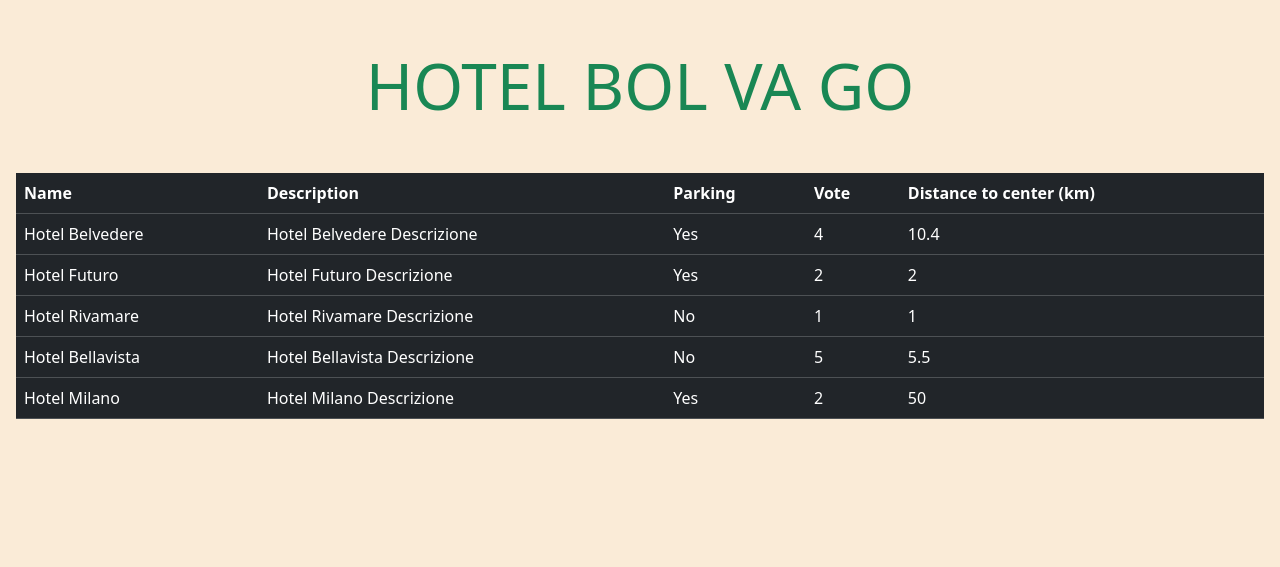
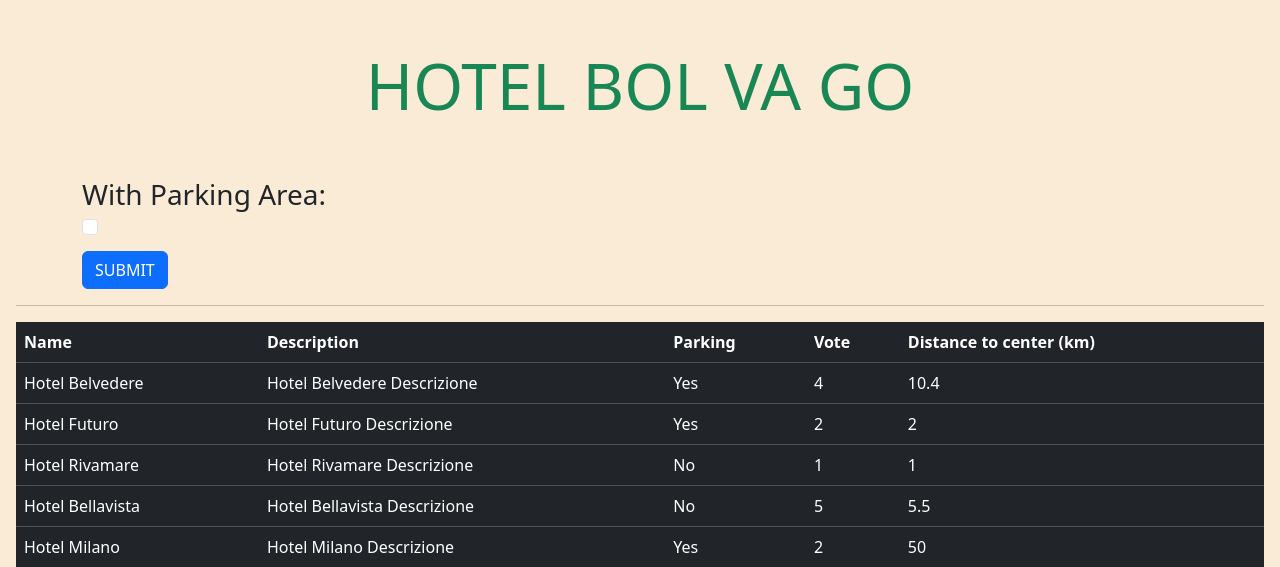
Before and after one commit to vincenzomercadante/php-hotel, a PHP site: page / in a window 1280 px wide. Shown: the top 567 px of the page. Run offline with PHP 8.4, Linux system fonts and the light colour scheme.

Commit message:
feat: add filter on parking slots

```diff
--- a/index.php
+++ b/index.php
@@ -24,6 +24,14 @@ require_once('./main.php');
     <body class="d-flex justify-content-center flex-column px-3">
         <!-- page title -->
         <h1 class="text-center text-success display-3 my-5">HOTEL BOL VA GO</h1>
+
+        <form method="GET" class="container d-flex flex-column align-items-start">
+            <label class="form-check-label fs-3" for="parking">With Parking Area:</label>
+            <input type="checkbox" name="parking-filter" id="parking" class="form-check-input">
+            <input type="submit" name="" id="" class="btn btn-primary mt-3" value="SUBMIT">
+        </form>
+
+        <hr/>
         <table class="table table-hover table-dark">
             <theader>
                 <!-- table header -->
@@ -37,7 +45,7 @@ require_once('./main.php');
             </theader>
             <tbody>
                 <!-- hotel info printer -->
-                <?php foreach($hotels as $hotel): ?>
+                <?php foreach($filtered_hotels as $hotel): ?>
                 <tr>
                     <td><?= $hotel['name'] ?></td>
                     <td><?= $hotel['description'] ?></td>
--- a/main.php
+++ b/main.php
@@ -40,4 +40,22 @@
         ],
     ];
 
+    // form submit check
+    $form_sent = !empty($_GET);
+
+    // filtered array
+    $filtered_hotels = ($form_sent) ? [] : $hotels;
+
+    // filtering the hotels array
+    if($form_sent){
+        // checkbox input value variable
+        $parking_filter = $_GET['parking-filter'];
+        // checkbox input value variable
+        foreach($hotels as $hotel){
+            if($hotel['parking']){
+                $filtered_hotels [] = $hotel;
+            }
+        }
+    }
+
 ?>
```
